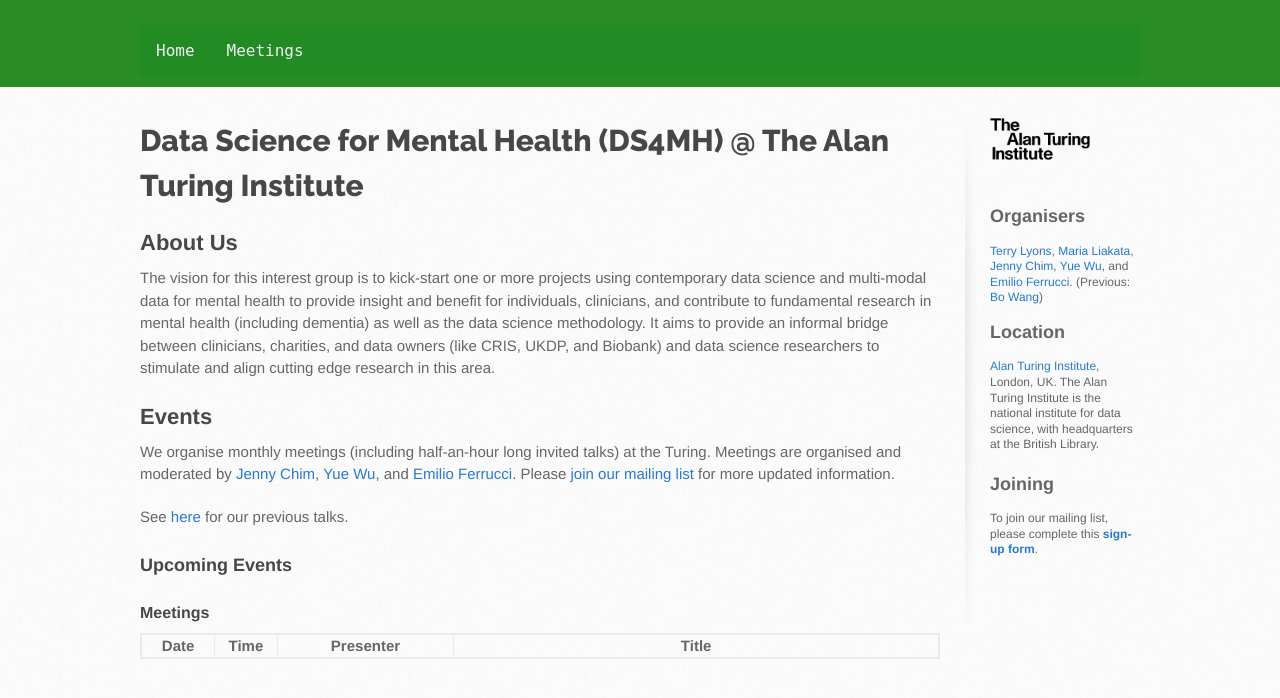
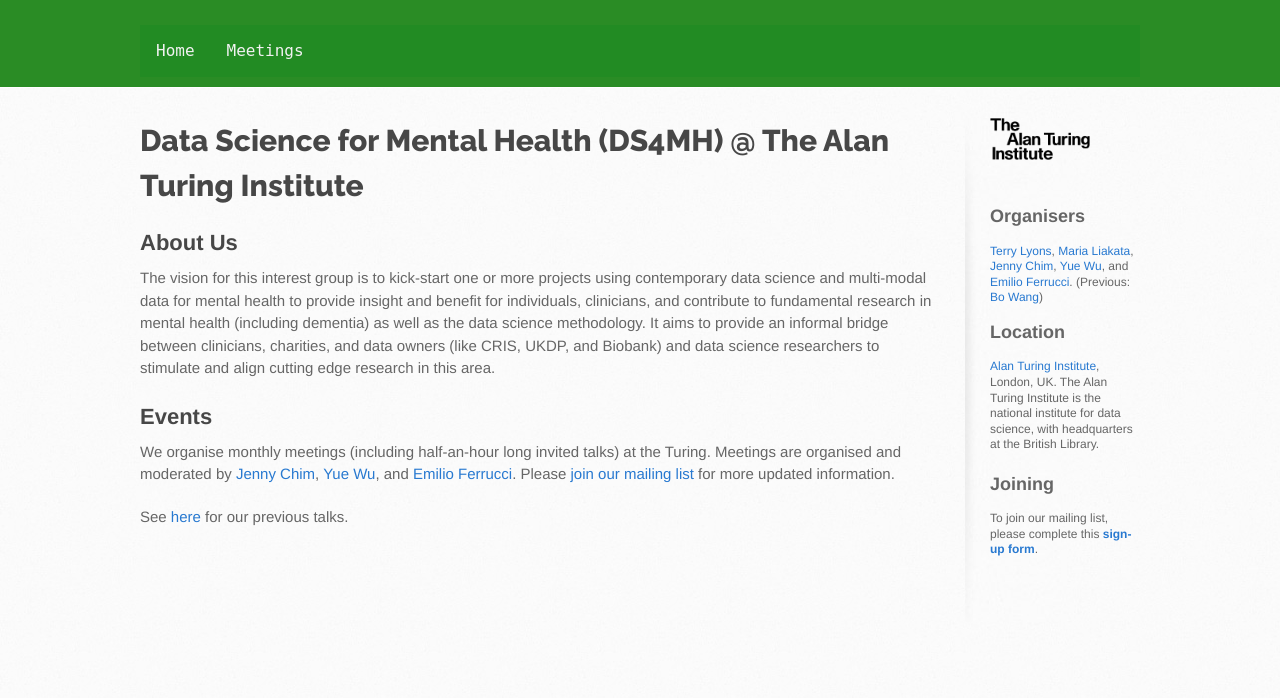
Before and after one commit to turing-ds4mh/turing-ds4mh.github.io, a Jekyll site: the page built from index.md, in a window 1280 px wide. Shown: the top 698 px of the page. Built offline with Jekyll 4.4.1, drawn with Linux system fonts in a browser that asks for light colours.

Commit message:
Update future meetings checking

```diff
--- a/_layouts/index.html
+++ b/_layouts/index.html
@@ -34,6 +34,15 @@
       <section id="main-content">
         {{ content }}
 
+        <!-- Check if there is data for confirmed future talks -->
+        {% assign has_future_talk = false %}
+        {% for meeting in site.data.talks_2024.meetings %}
+        {% if meeting.is_upcoming == "True" %}
+        {% assign has_future_talk = true %}
+        {% endif %}
+        {% endfor %}
+
+        {% if has_future_talk == true %}
         <h3> Upcoming Events </h3>
 
         <h4> Meetings </h4>
@@ -82,6 +91,9 @@
           {% endif %}
           {% endfor %}
         </table>
+        {% endif %}
+
+
 
       </section>
 
```
Also changed, not shown: _layouts/meetings.html (+10 -0 lines).
